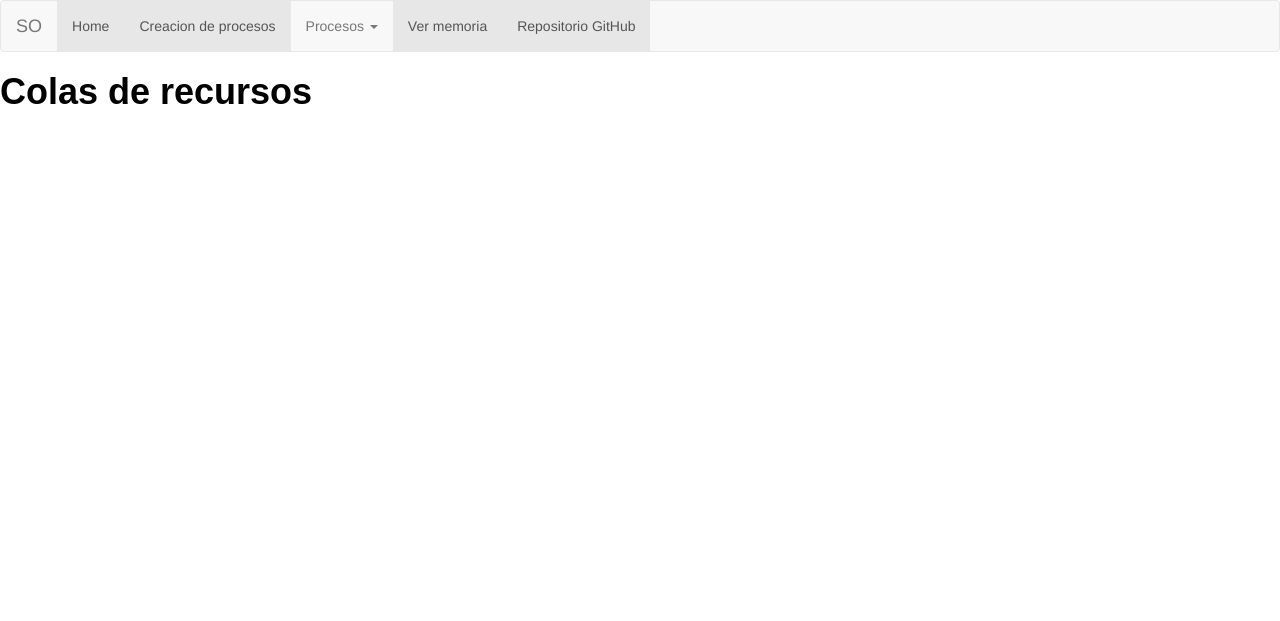
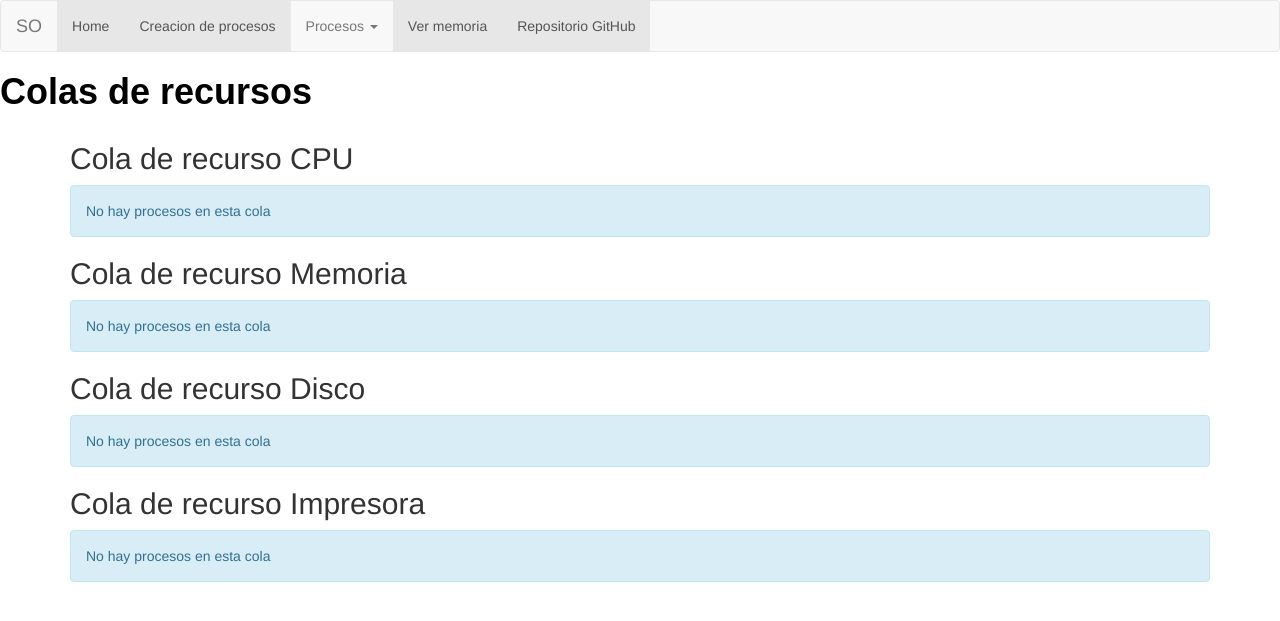
Before and after one commit to dfbustamantep/Proyecto-SO, a Flask app: page /visualizar_recursos in a window 1280 px wide. Shown: the top 621 px of the page. Run offline with Flask 3, Linux system fonts and the light colour scheme; some libraries are stand-ins or nearby versions.

Commit message:
Implementacion vista visualizar colas de recursos

```diff
--- a/app/Templates/visualizar_estados.html
+++ b/app/Templates/visualizar_estados.html
@@ -11,7 +11,7 @@
 {% block content %}
     <h1>Colas de estados</h1>
     <div class="container mt-4">
-        <h2 >Cola de procesos con estado nuevo</h2>
+        <h2>Cola de procesos con estado nuevo</h2>
         <ol class="list-group">
             {% for proceso in cola_nuevo %}
                 <li class="list-group-item">Proceso {{proceso.get_id()}}</li>
--- a/app/Templates/visualizar_recursos.html
+++ b/app/Templates/visualizar_recursos.html
@@ -12,10 +12,41 @@
 
     <h1>Colas de recursos</h1>
     <div class="container mt-4">
+        <h2>Cola de recurso CPU</h2>
+        <ol class="list-group">
+            {% for proceso in cola_cpu %}
+                <li class="list-group-item">Proceso {{proceso.get_id()}}</li>
+            {% else %}
+                <div class="alert alert-info" role="alert">No hay procesos en esta cola</div>
+            {% endfor %}
+        </ol>
 
+        <h2>Cola de recurso Memoria</h2>
+        <ol class="list-group">
+            {% for proceso in cola_memoria %}
+                <li class="list-group-item">Proceso {{proceso.get_id()}}</li>
+            {% else %}
+                <div class="alert alert-info" role="alert">No hay procesos en esta cola</div>
+            {% endfor %}
+        </ol>
 
+        <h2>Cola de recurso Disco</h2>
+        <ol class="list-group">
+            {% for proceso in cola_disco %}
+                <li class="list-group-item">Proceso {{proceso.get_id()}}</li>
+            {% else %}
+                <div class="alert alert-info" role="alert">No hay procesos en esta cola</div>
+            {% endfor %}
+        </ol>
 
-
+        <h2>Cola de recurso Impresora</h2>
+        <ol class="list-group">
+            {% for proceso in cola_impresora %}
+                <li class="list-group-item">Proceso {{proceso.get_id()}}</li>
+            {% else %}
+                <div class="alert alert-info" role="alert">No hay procesos en esta cola</div>
+            {% endfor %}
+        </ol>
 
     </div>
 
```
